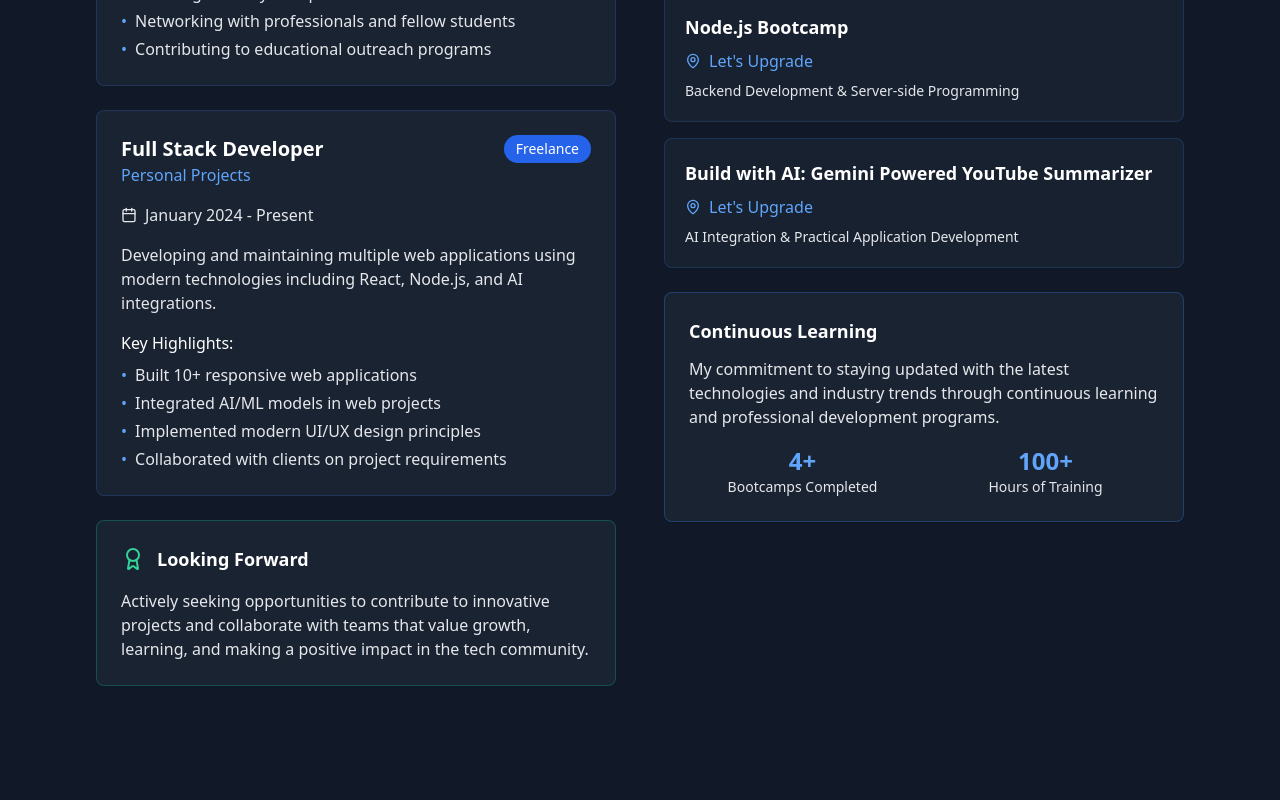
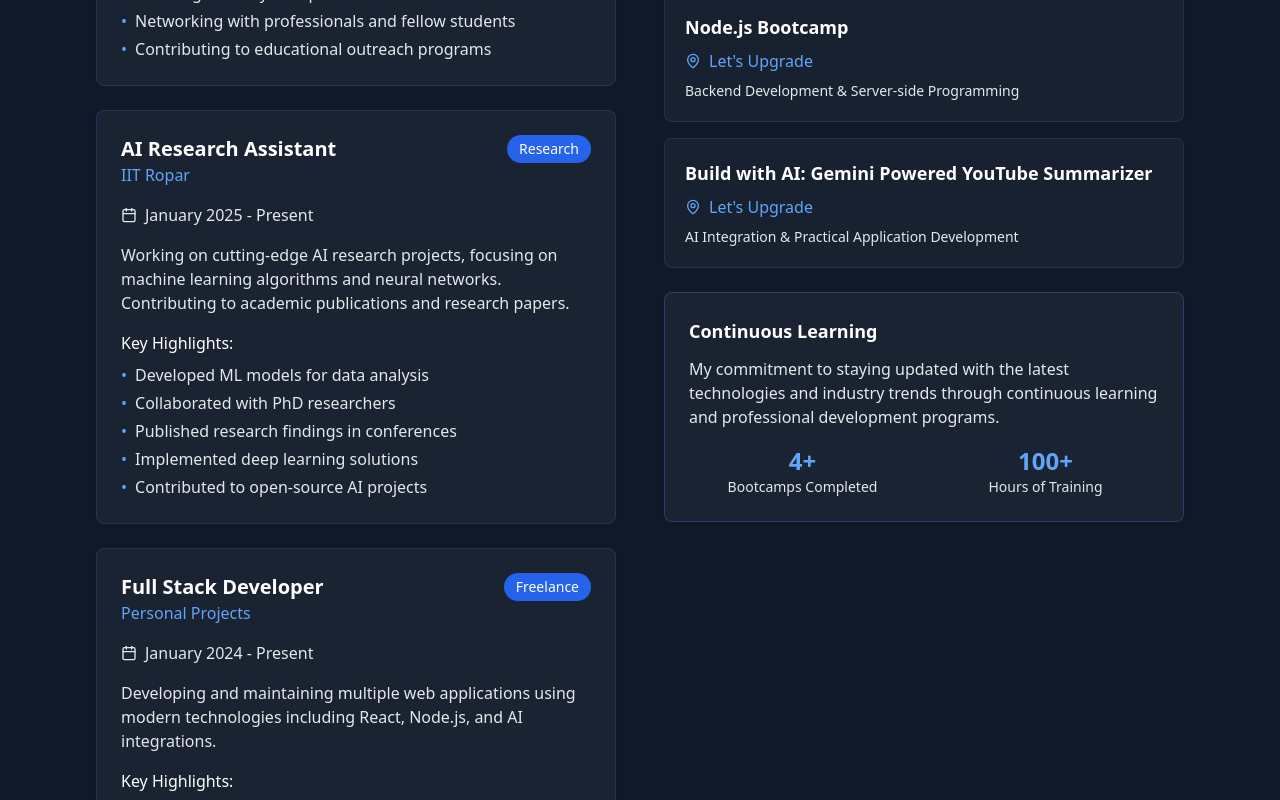
Before and after one commit to Manish9211Ram/My-Portfolio, a React (Vite) app: page / in a window 1280 px wide. Shown: the part 6640-7440 px from the top of the page. Built offline with nearby package versions, Linux system fonts and the light colour scheme.

Commit message:
Add another experience tab
Added a new experience entry to the experience section.

```diff
--- a/src/components/Experience.tsx
+++ b/src/components/Experience.tsx
@@ -1,4 +1,3 @@
-
 import { Card, CardContent } from "@/components/ui/card";
 import { Briefcase, Calendar, MapPin, Award, BookOpen, Code } from "lucide-react";
 
@@ -15,6 +14,20 @@ const Experience = () => {
         "Learning industry best practices",
         "Networking with professionals and fellow students",
         "Contributing to educational outreach programs"
+      ]
+    },
+    {
+      title: "AI Research Assistant",
+      company: "IIT Ropar",
+      duration: "January 2025 - Present",
+      type: "Research",
+      description: "Working on cutting-edge AI research projects, focusing on machine learning algorithms and neural networks. Contributing to academic publications and research papers.",
+      highlights: [
+        "Developed ML models for data analysis",
+        "Collaborated with PhD researchers",
+        "Published research findings in conferences",
+        "Implemented deep learning solutions",
+        "Contributed to open-source AI projects"
       ]
     },
     {
```
